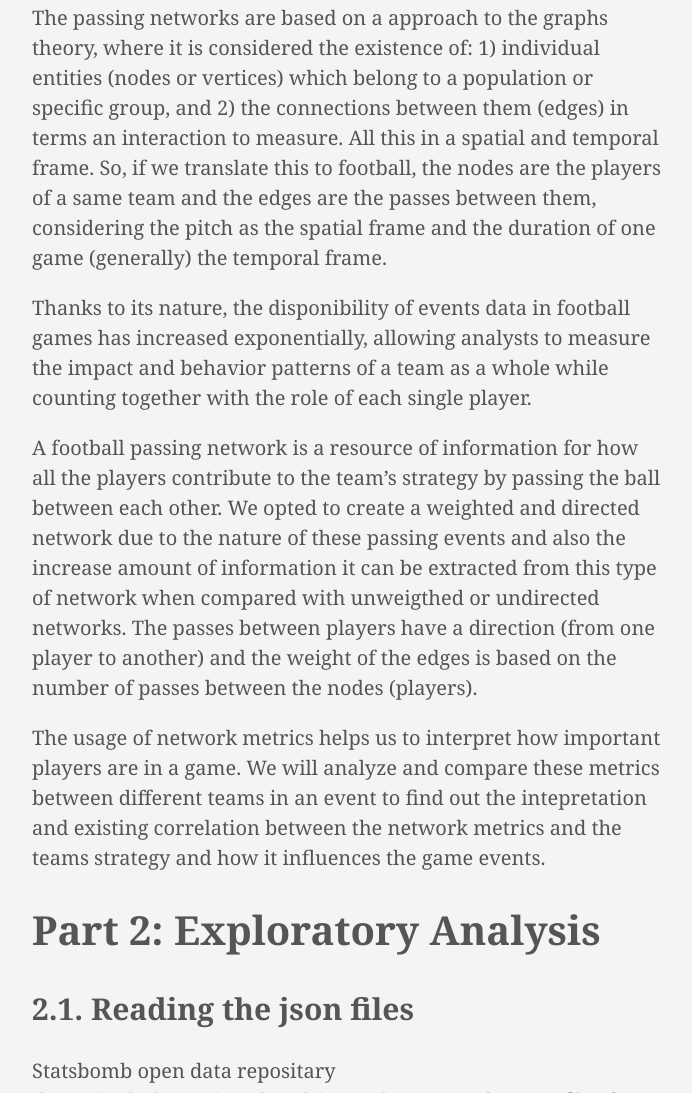
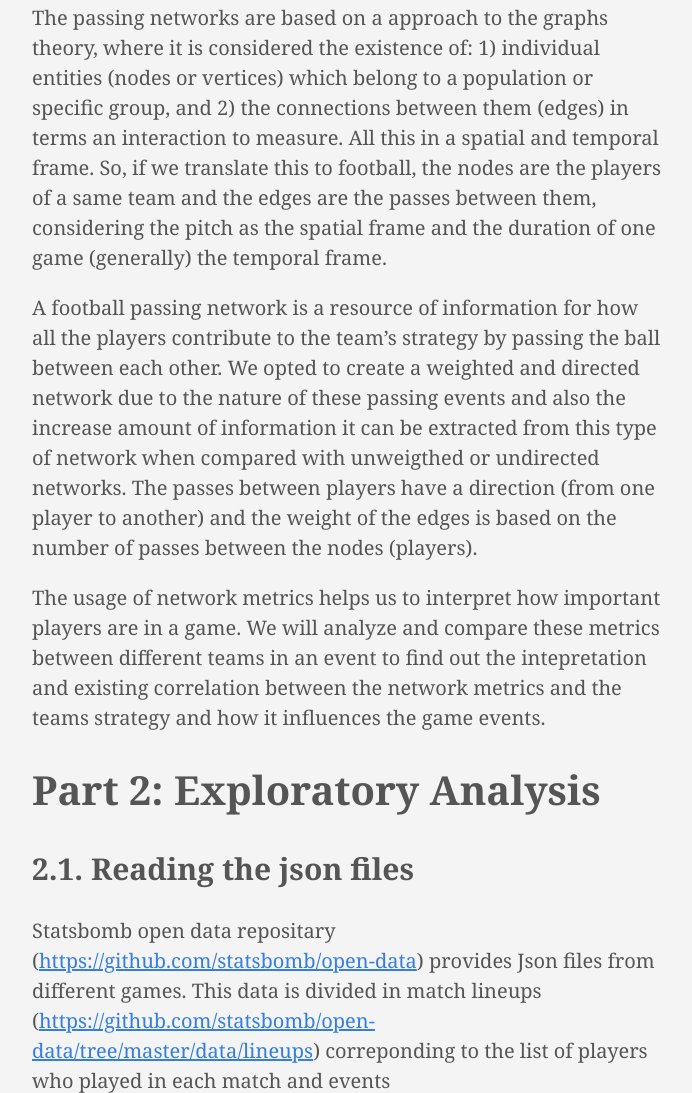
Before and after one commit to pedrolousantos/Pedro_Portfolio, a plain HTML site: page post/project-2/index.html in a window 1280 px wide. Shown: the part 1386-2479 px from the top of the page, without its empty margins (112-804 px from the left). Drawn offline with Linux system fonts and the light colour scheme.

Commit message:
Update index.html

```diff
--- a/post/project-2/index.html
+++ b/post/project-2/index.html
@@ -197,7 +197,6 @@
 <h1 id="part-1-introduction">Part 1: Introduction</h1>
 <p>Football should not be simply analyzed and explained by capturing and interpreting the classical individual player&rsquo;s metrics and abilities. Football is complex and its complexity makes individually collected data unproductive to interpret accurately a team&rsquo;s performance. Football is a sport where all the team players can be considered as a complex network whose nodes (players) interact with the aim of overcoming the opponent network.</p>
 <p>The passing networks are based on a approach to the graphs theory, where it is considered the existence of: 1) individual entities (nodes or vertices) which belong to a population or specific group, and 2) the connections between them (edges) in terms an interaction to measure. All this in a spatial and temporal frame. So, if we translate this to football, the nodes are the players of a same team and the edges are the passes between them, considering the pitch as the spatial frame and the duration of one game (generally) the temporal frame.</p>
-<p>Thanks to its nature, the disponibility of events data in football games has increased exponentially, allowing analysts to measure the impact and behavior patterns of a team as a whole while counting together with the role of each single player.</p>
 <p>A football passing network is a resource of information for how all the players contribute to the team&rsquo;s strategy by passing the ball between each other. We opted to create a weighted and directed network due to the nature of these passing events and also the increase amount of information it can be extracted from this type of network when compared with unweigthed or undirected networks. The passes between players have a direction (from one player to another) and the weight of the edges is based on the number of passes between the nodes (players).</p>
 <p>The usage of network metrics helps us to interpret how important players are in a game. We will analyze and compare these metrics between different teams in an event to find out the intepretation and existing correlation between the network metrics and the teams strategy and how it influences the game events.</p>
 <h1 id="part-2-exploratory-analysis">Part 2: Exploratory Analysis</h1>
```
